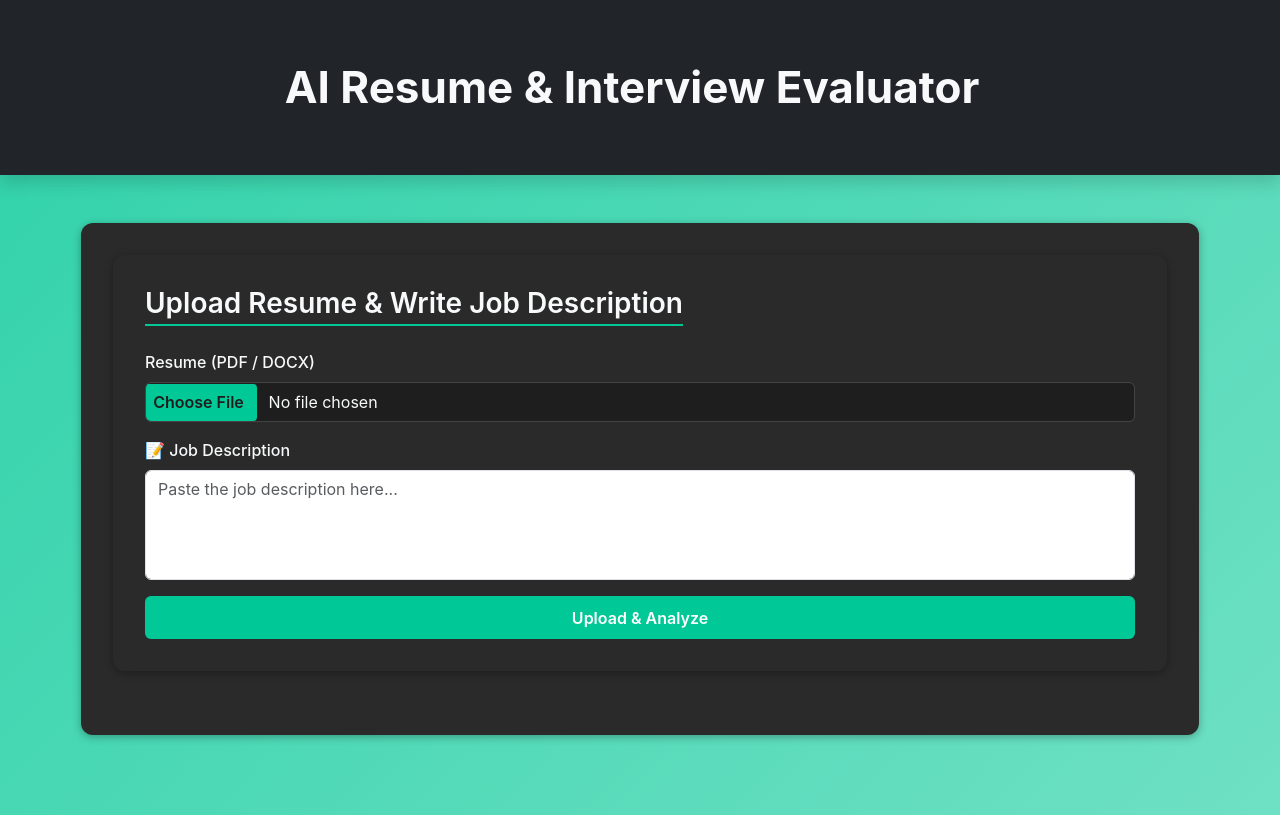
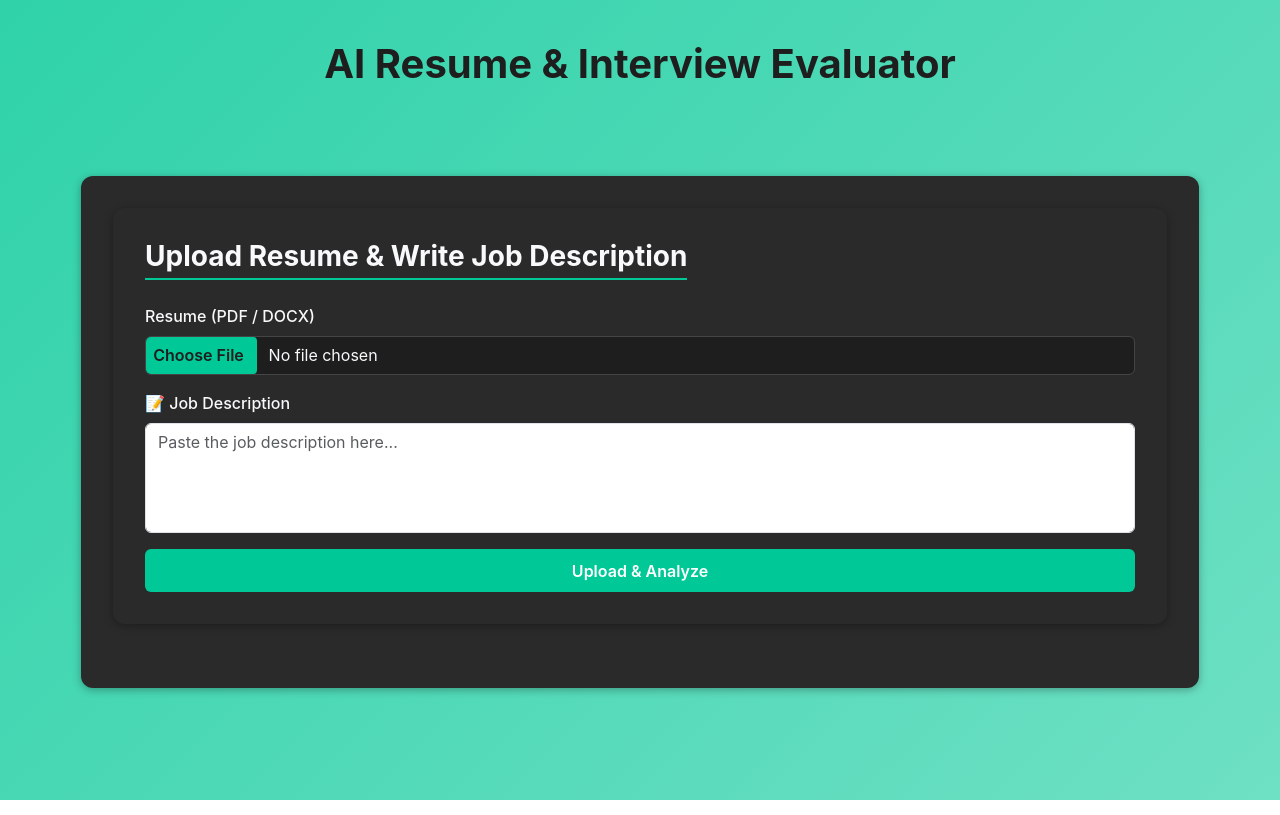
Before and after one commit to PrathamAditya/futurestack25-project, a React (Create React App) app in the folder frontend/: page / in a window 1280 px wide. Built offline with nearby package versions, Linux system fonts and the light colour scheme; no server answers.

Commit message:
Changes related to UI CSS!! Let' goooo

```diff
--- a/frontend/src/App.css
+++ b/frontend/src/App.css
@@ -9,10 +9,14 @@
   font-weight: 800;
   text-align: center;
   letter-spacing: 0.5px;
-  color: var(--offwhite);
+  color: var(--light-grey);
   text-shadow:
-    0 0 8px rgba(255, 255, 255, 0.4),
+    0 0 8px rgba(0, 200, 150, 0.4),
     0 0 15px rgba(0, 200, 150, 0.6);
+}
+
+.navbar .app-title {
+  color: var(--light-grey) !important;
 }
 
 @media (max-width: 576px) {
@@ -20,3 +24,9 @@
     font-size: 2rem;
   }
 }
+
+@media (max-width: 576px) {
+  .app-title {
+    font-size: 2rem;
+  }
+}
--- a/frontend/src/App.js
+++ b/frontend/src/App.js
@@ -36,11 +36,11 @@ function App() {
 
   return (
     <div className="app-bg min-vh-100">
-      <nav className="navbar navbar-dark bg-dark shadow justify-content-center">
+      <nav className="navbar justify-content-center">
         <div className="container d-flex justify-content-center">
-          <span className="navbar-brand app-title mb-0 h1 text-center">
+          <h1 className="app-title mb-0 text-center">
             AI Resume & Interview Evaluator
-          </span>
+          </h1>
         </div>
       </nav>
       <div className="container py-5">
--- a/frontend/src/index.css
+++ b/frontend/src/index.css
@@ -52,16 +52,8 @@ body {
   background: transparent;
   box-shadow: none;
   border: none;
-  padding: 1.5rem 0;
   display: flex;
   justify-content: center;
-}
-
-.navbar-brand {
-  font-weight: 700;
-  font-size: 2.75rem;
-  color: var(--offwhite);
-  text-align: center;
 }
 
 /* STEP CARDS */
@@ -83,9 +75,13 @@ h1,
 h2,
 h3,
 h4 {
-  font-weight: 600;
+  font-weight: 700;
   margin-top: 0;
   color: var(--offwhite);
+}
+
+.app-title {
+  color: var(--grey) !important;
 }
 
 h2,
```
